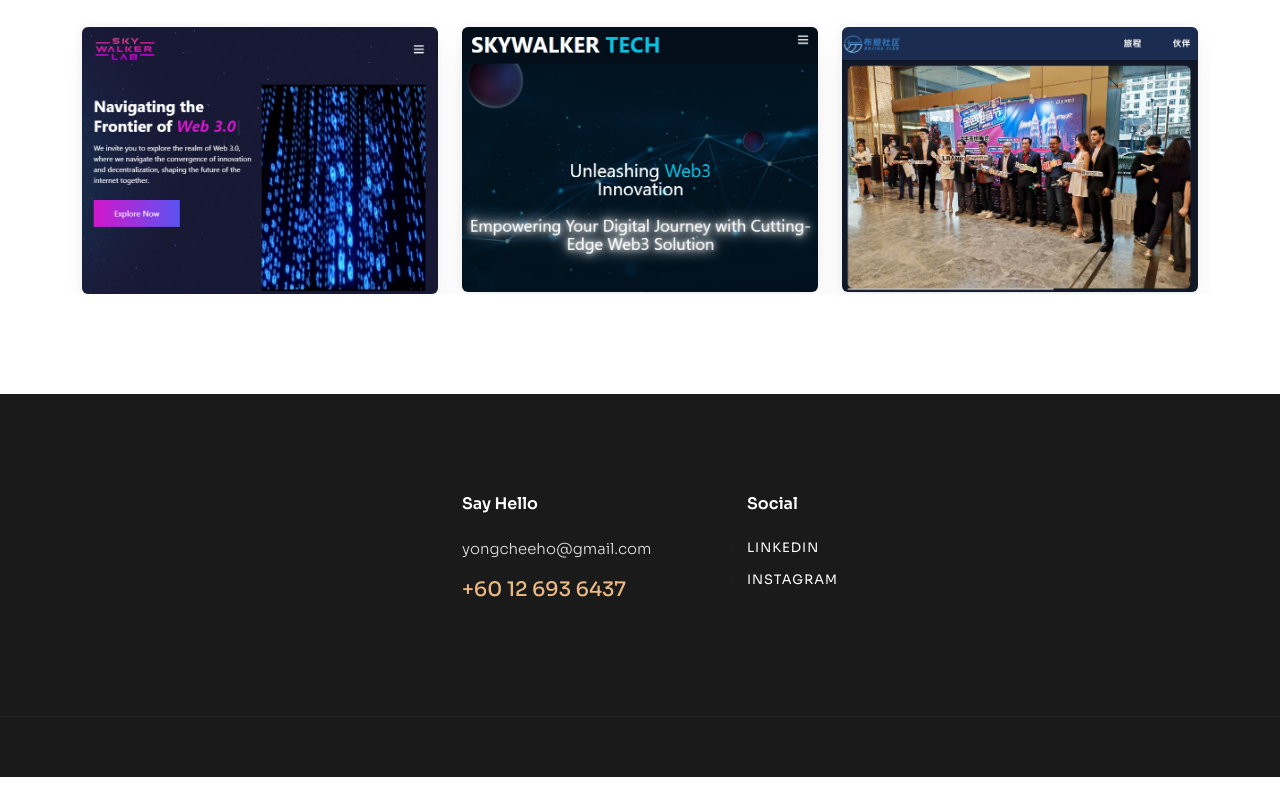
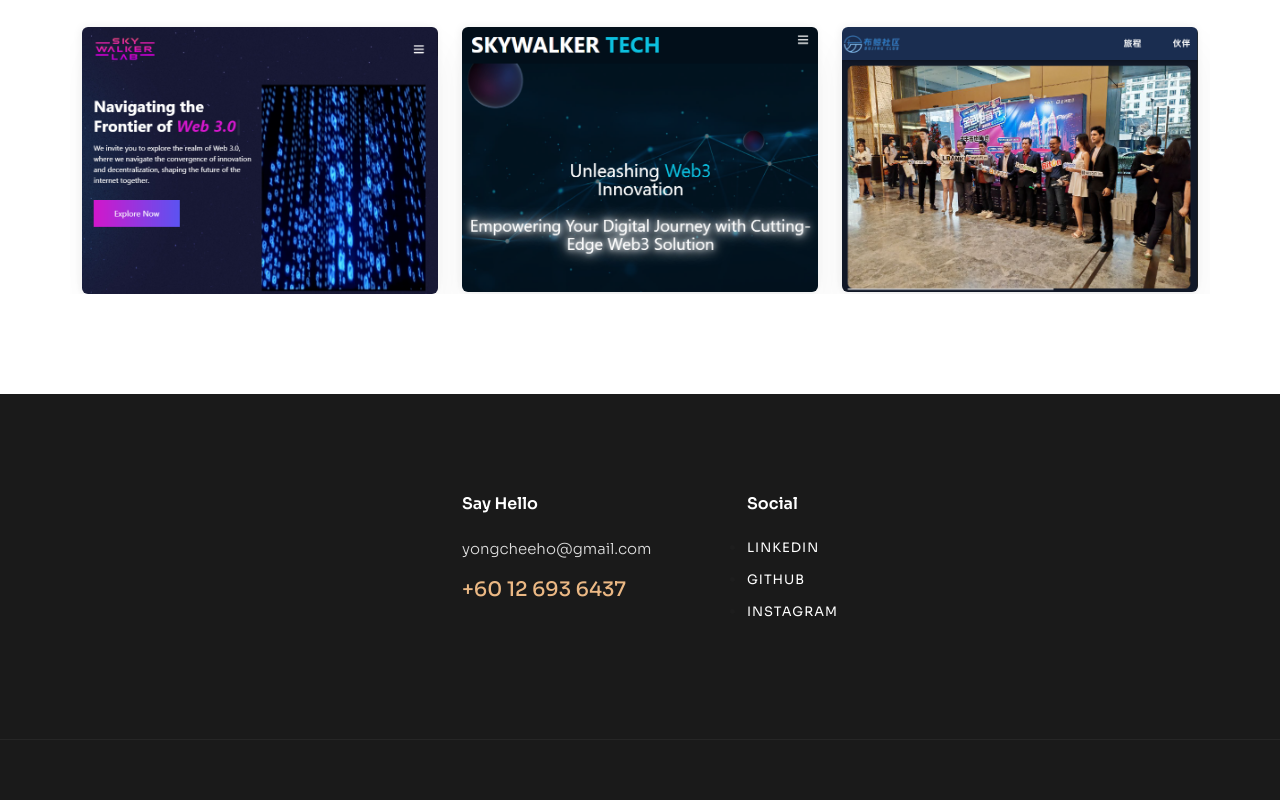
Before and after one commit to DavidY0ng/Personal-Portfolio, a plain HTML site: page HTML/index-6.html in a window 1280 px wide. Shown: the part 1799-2599 px from the top of the page. Before the commit the page ends 2576 px from the top, so only its background shows below. Drawn offline with nearby package versions, Linux system fonts and the light colour scheme.

Commit message:
added github link

```diff
--- a/HTML/index-6.html
+++ b/HTML/index-6.html
@@ -758,6 +758,7 @@
                                     </div>
                                     <ul class="social-text">
                                         <li class="mb-2"><a href="https://www.linkedin.com/in/david-yong-5a1532103/" target="_blank">LinkedIn</a></li>
+                                        <li class="mb-2"><a href="https://github.com/DavidY0ng" target="_blank">Github</a></li>
                                         <li class="mb-2"><a href="https://www.instagram.com/david_ych/" target="_blank">Instagram</a></li>
                                     </ul>
                                 </div>
```
